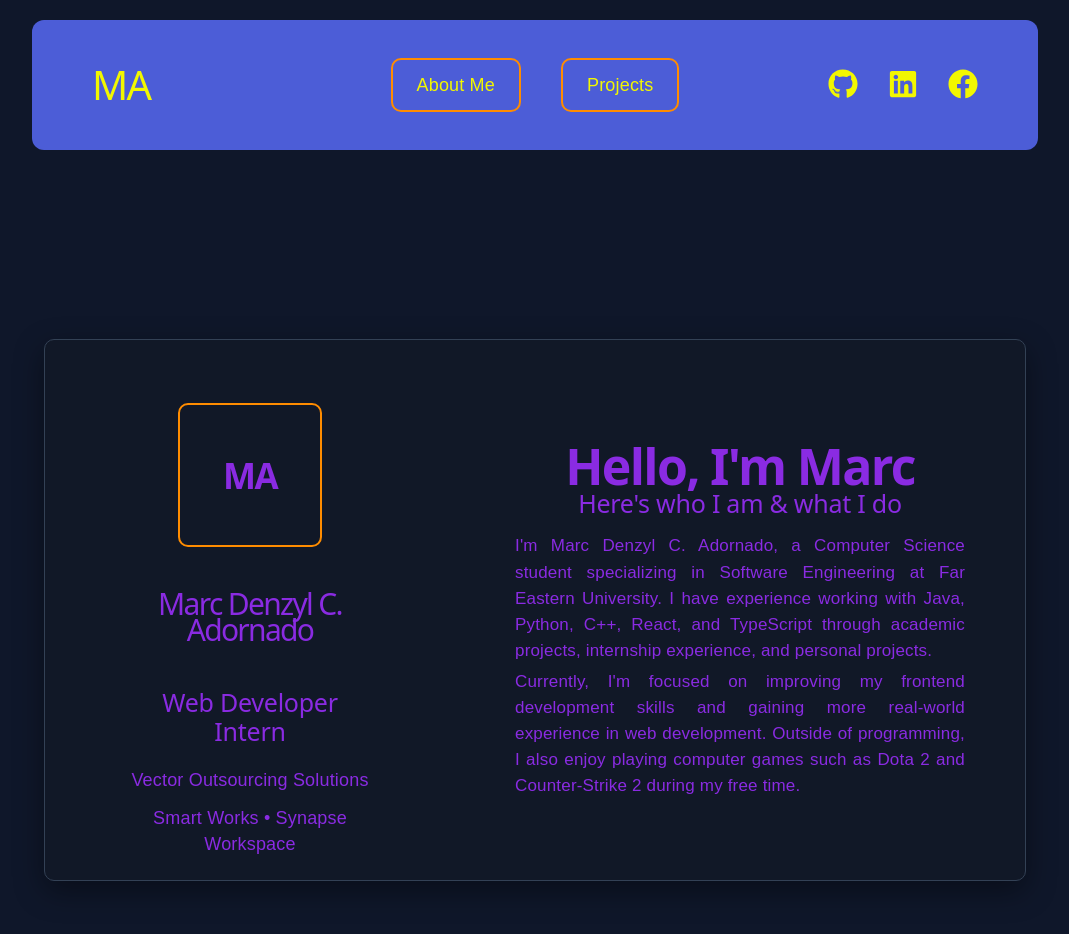
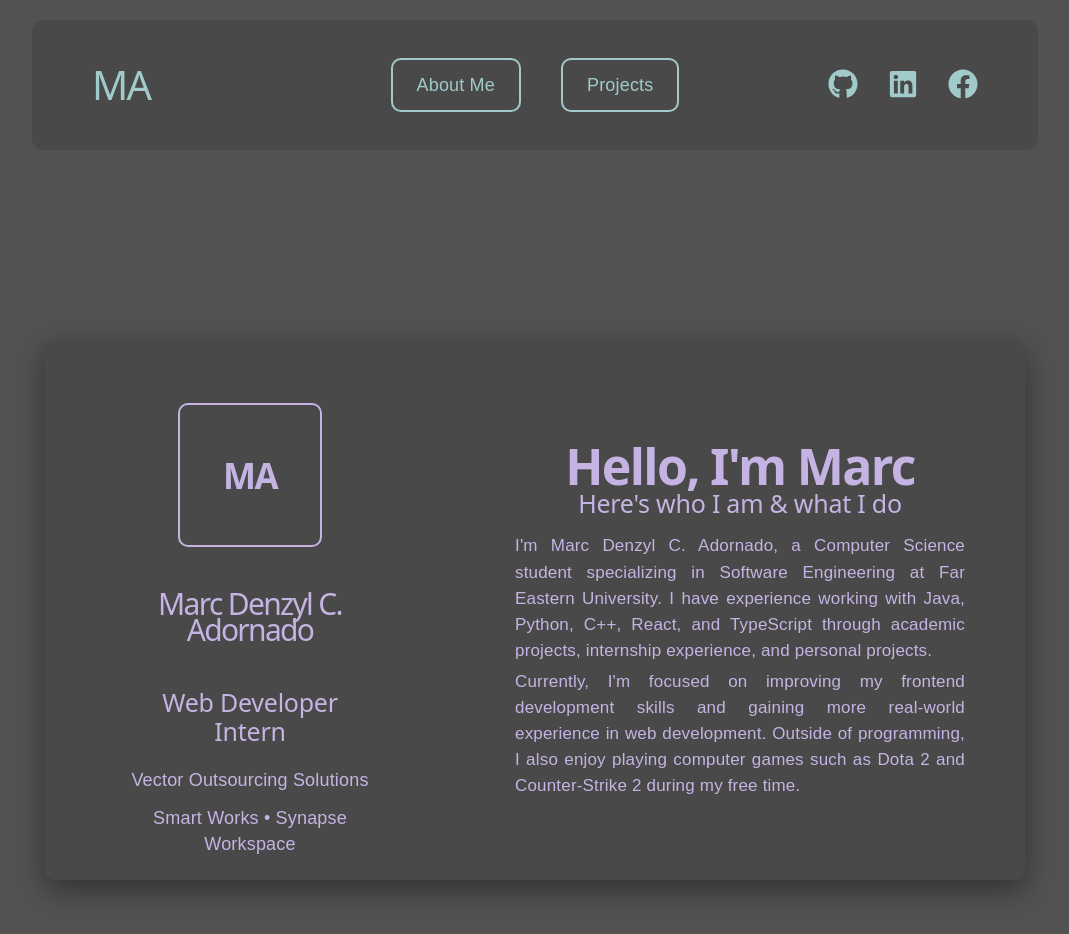
Before and after one commit to MarcAdornado12/website-portfolio, a React (Vite) app: page /aboutMe in a window 1280 px wide. Shown: the top 934 px of the page, without its empty margins (105-1174 px from the left). Built offline with nearby package versions, Linux system fonts and the light colour scheme.

Commit message:
change color ui

```diff
--- a/src/App.css
+++ b/src/App.css
@@ -1,7 +1,7 @@
 body {
   margin: 0;
   font-family: Arial, sans-serif;
-  background-color: #0f172a;
+  background-color: #525252;
   color: white;
   overflow-x: hidden;
 }
@@ -13,7 +13,7 @@ body {
   align-items: center;
   padding: 20px 60px;
   grid-template-columns: 1fr 1fr 1fr;
-  background-color: #4C5DD7;
+  background-color: #494949;
   border-radius: 12px;
   margin: 20px 60px;
 }
@@ -25,7 +25,7 @@ body {
 
 .navLeft h1 {
   font-size: 40px;
-  color: #f2f700;
+  color: #a0cbca;
 }
 
 .navLeft a {
@@ -40,16 +40,16 @@ body {
 
 .navCenter a {
   border-radius: 10px;
-  border: 2px solid #FF8C00;
+  border: 2px solid #a0cbca;
   padding: 12px 24px;
   text-decoration: none;
-  color: #f2f700;
+  color: #a0cbca;
   transition: 0.3s;
 }
 
 .navCenter a:hover {
-  background-color: #f2f700;
-  color: #4C5DD7;
+  background-color: #a0cbca;
+  color: #494949;
 }
 
 .navRight {
@@ -59,14 +59,8 @@ body {
 }
 
 .navRight a {
-  color: #f2f700;
+  color: #a0cbca;
   font-size: 30px;
-  text-decoration: none;
-}
-
-.navRight p {
-  color: #35ffbb;
-  font-size: 20px;
   text-decoration: none;
 }
 
@@ -81,7 +75,7 @@ body {
 
 .homePage h1 {
   font-size: 60px;
-  color: #38bdf8;
+  color: #c5b4e3;
 }
 
 .homeButtons {
@@ -95,27 +89,7 @@ body {
 
 .homeButtons p {
   font-size: 20px;
-  color: #38bdf8;
-}
-
-.buttonGroup {
-  display: flex;
-  gap: 40px;
-}
-
-.buttonGroup a {
-  border-radius: 10px;
-  border: 2px solid #35ffbb;
-  padding: 12px 24px;
-  text-decoration: none;
-  color: #38bdf8;
-  transition: 0.3s;
-}
-
-
-.buttonGroup a:hover {
-  background-color: #38bdf8;
-  color: #0f172a;
+  color: #494949;
 }
 
 /*ABOUTME PAGE*/
@@ -141,8 +115,7 @@ body {
   flex-direction: column;
   justify-content: space-between;
   align-items: center;
-  background-color: #111827;
-  border: 1px solid #334155;
+  background-color: #494949;
   box-shadow: 0px 10px 30px rgba(0, 0, 0, 0.4);
 }
 
@@ -178,7 +151,7 @@ body {
   display: flex;
   justify-content: center;
   align-items: center;
-  border: 2px solid #FF8C00;
+  border: 2px solid #c5b4e3;
 }
 
 .leftSide .smallBox h1 {
@@ -190,17 +163,17 @@ body {
 
 .leftSide h1 {
   font-size: 30px;
-  color: #8A2BE2;
+  color: #c5b4e3;
 }
 
 .leftSide h2 {
   font-size: 25px;
-  color: #8A2BE2;
+  color: #c5b4e3;
 }
 
 .leftSide p {
   font-size: 18px;
-  color: #8A2BE2;
+  color: #c5b4e3;
 }
 
 /*ABOUTME RIGHT SIDE*/
@@ -218,14 +191,14 @@ body {
   font-size: 50px;
   margin-bottom: 10px;
   text-align: center;
-  color: #8A2BE2;
+  color: #c5b4e3;
 }
 
 .rightSide h2 {
   font-size: 25px;
   margin-bottom: 10px;
   text-align: center;
-  color: #8A2BE2;
+  color: #c5b4e3;
 }
 
 .rightSide p {
@@ -234,7 +207,7 @@ body {
   font-size: 17px;
   margin-top: 5px;
   text-align: justify;
-  color: #8A2BE2;
+  color: #c5b4e3;
 }
 
 /*PROJECT*/
@@ -245,7 +218,7 @@ body {
 }
 
 .projectPage h1 {
-  color: #32CD32;
+  color: #c5b4e3;
   font-size: 50px;
   margin-bottom: 100px;
 }
@@ -254,7 +227,7 @@ body {
   max-width: 700px;
   margin: 20px auto 100px;
   font-size: 25px;
-  color: #35ffbb;
+  color: #c5b4e3;
 }
 
 .projectList {
@@ -267,8 +240,7 @@ body {
 .projectCard {
   width: 700px;
   padding: 40px;
-  background-color: #111827;
-  border: 1px solid #35ffbb;
+  background-color: #494949;
   border-radius: 12px;
   text-align: left;
 
@@ -279,20 +251,20 @@ body {
   font-size: 35px;
   margin-bottom: 30px;
   text-align: justify;
-  color: #35ffbb;
+  color: #c5b4e3;
 }
 
 .projectCard p {
   font-size: 25px;
   margin-bottom: 30px;
   text-align: justify;
-  color: #38bdf8;
+  color: #a0cbca;
 }
 
 
 .projectCard .techUsed {
   font-size: 15px;
-  color: #35ffbb;
+  color: #c5b4e3;
   margin-bottom: 1px;
 }
 
@@ -303,17 +275,3 @@ body {
   margin-top: 30px;
   gap: 40px;
 }
-
-.projectButtons a {
-  border-radius: 10px;
-  border: 2px solid #35ffbb;
-  padding: 12px 24px;
-  text-decoration: none;
-  color: #38bdf8;
-  transition: 0.3s;
-}
-
-.projectButtons a:hover {
-  background-color: #38bdf8;
-  color: #0f172a;
-}
--- a/src/pages/Projects.tsx
+++ b/src/pages/Projects.tsx
@@ -1,7 +1,3 @@
-import { Link } from 'react-router-dom';
-
-
-
 function Projects() {
     return (
         <section className="projectPage">
@@ -140,11 +136,6 @@ function Projects() {
                         C++ • OpenGL • GLUT
                     </p>
                 </div>
-
-                <div className="projectButtons">
-                    <Link to="/">HomePage</Link>
-                    <Link to="/aboutMe">About Me</Link>
-                </div>
             </div>
 
         </section>
```
